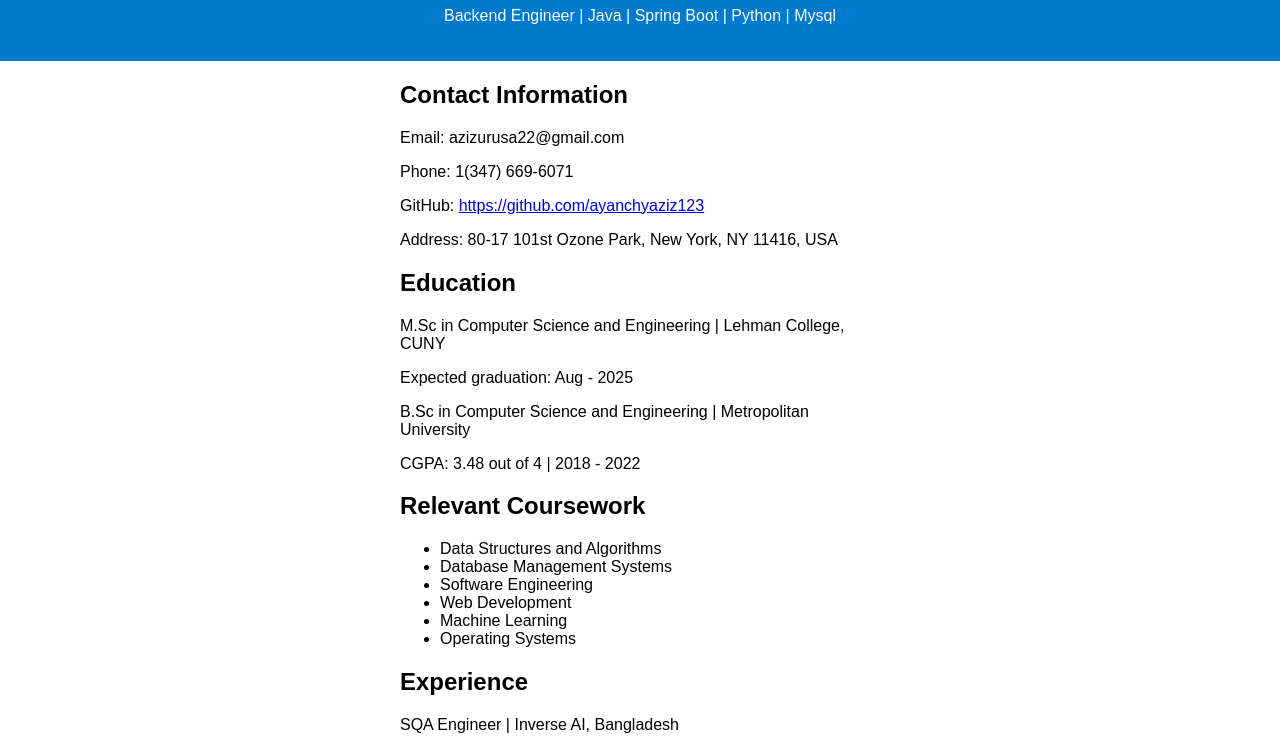
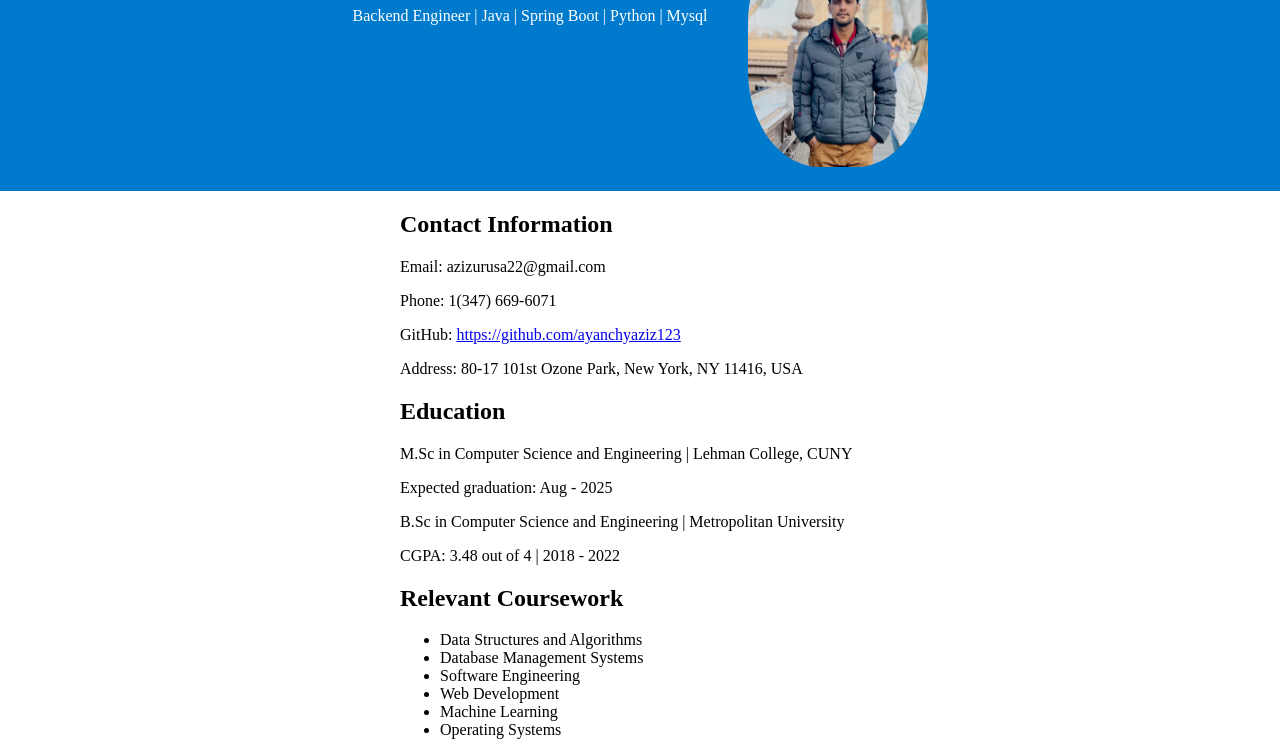
Before and after one commit to ayanchyaziz123/Azizur-Rahman, a plain HTML site: page index.html in a window 1280 px wide. Shown: the part 93-840 px from the top of the page. Drawn offline with Linux system fonts and the light colour scheme.

Commit message:
added more features

```diff
--- a/index.html
+++ b/index.html
@@ -8,8 +8,18 @@
 </head>
 <body>
     <header>
-        <h1>Azizur Rahman</h1>
+
+        <div class="container">
+            <div>
+                <h1>Azizur Rahman</h1>
         <p>Backend Engineer | Java | Spring Boot | Python | Mysql</p>
+            </div>
+            <div>
+                <img src="dp.jpeg" width="180" height="240">
+            </div>
+
+        </div>
+
     </header>
 
     <section id="contact">
--- a/styles.css
+++ b/styles.css
@@ -1,7 +1,11 @@
 body {
-    font-family: Arial, sans-serif;
+    font-family: "San Francisco";
+    font-weight: 400;
+    src: url("https://applesocial.s3.amazonaws.com/assets/styles/fonts/sanfrancisco/sanfranciscodisplay-regular-webfont.woff");
     margin: 0;
     padding: 0;
+    margin-left: auto;
+    margin-right: auto;
 }
 
 header {
@@ -30,6 +34,14 @@ header {
     }
 }
 
+@media (max-width: 1023px)
+{
+    section {
+        margin-left: 40px;
+        margin-right: 40px;
+    }
+}
+
 /* @media (min-width: 768px)
 {
     section {
@@ -44,3 +56,18 @@ footer {
     text-align: center;
     margin-top: 20px;
 }
+
+.container{
+    display: flex;
+    justify-content: center;
+
+}
+
+.container img {
+        border-radius: 40%;
+}
+
+.container div{
+    margin-right: 20px;
+    margin-left: 20px;
+}
```
Also changed, not shown: dp.jpeg (added).
